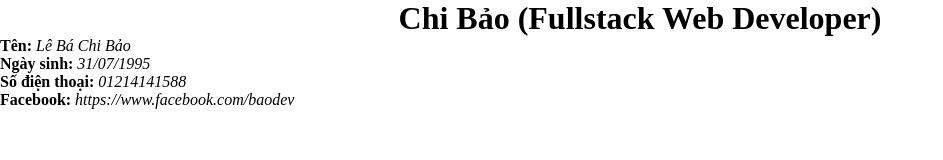
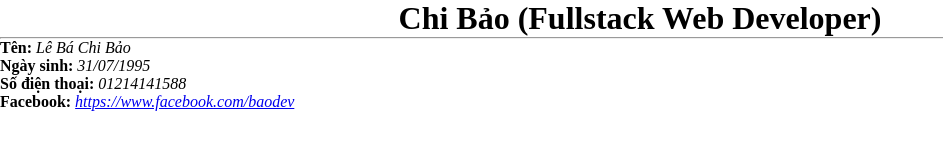
Before and after one commit to chibaoktdn/chibaoktdn.github.io, a plain HTML site: page index.html in a window 1280 px wide. Shown: the whole page, without its empty margins (0-943 px from the left). Drawn offline with Linux system fonts and the light colour scheme.

Commit message:
them hr va link

```diff
--- a/index.html
+++ b/index.html
@@ -7,11 +7,12 @@
 </head>
 <body>
 	<h1 class="title">Chi Bảo (Fullstack Web Developer)</h1>
+	<hr>
 	<div class="thongtin">
 		<p><b>Tên: </b> <i>Lê Bá Chi Bảo</i></p>
 		<p><b>Ngày sinh: </b> <i>31/07/1995</i></p>
 		<p><b>Số điện thoại: </b> <i>01214141588</i></p>
-		<p><b>Facebook: </b> <i>https://www.facebook.com/baodev</i></p>
+		<p><b>Facebook: </b> <a href="https://www.facebook.com/baodev"><i>https://www.facebook.com/baodev</i></a></p>
 	</div>
 </body>
 </html>
```
